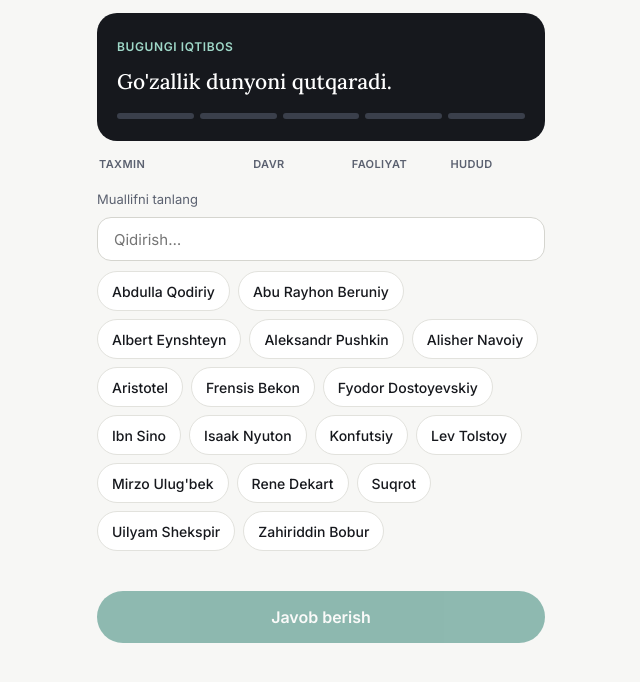
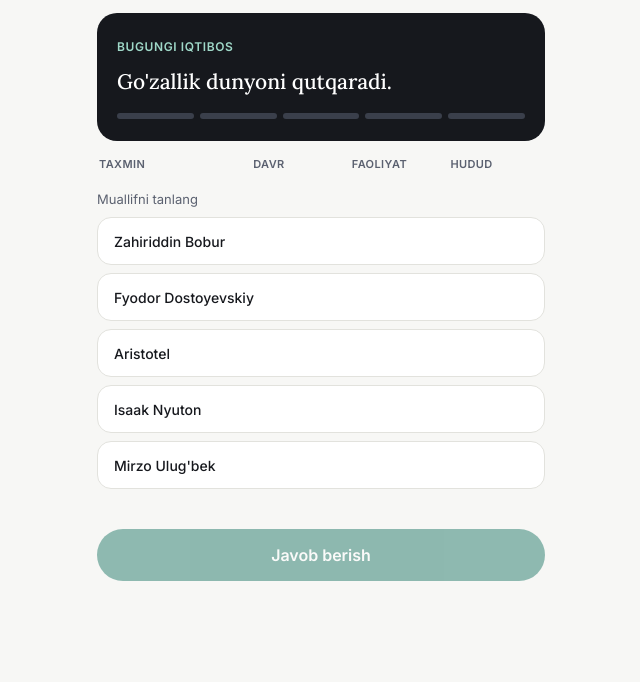
Before and after one commit to elyormirzo/sitata, a plain HTML site: page index.html in a window 1280 px wide. Shown: the part 82-764 px from the top of the page, without its empty margins (319-959 px from the left). Drawn offline with Linux system fonts and the light colour scheme.

Commit message:
Har kuni faqat 5 ta muallif varianti chiqadi
To'g'ri muallif va 4 ta tasodifiy muallif; tanlov kun raqamiga bog'liq,
shuning uchun hamma uchun bir xil. Qidiruv maydoni olib tashlandi.

Co-Authored-By: Claude Opus 5.5 <noreply@anthropic.com>
Claude-Session: https://claude.ai/code/session_01LGQd5ekqCYMKz1HfaMwQ6x

```diff
--- a/index.html
+++ b/index.html
@@ -80,17 +80,15 @@
   }
   button.ikkinchi { background: #fff; color: var(--qora); border: 1px solid var(--chegara); }
   /* Mualliflar tugmalari */
-  .qidiruv { height: 44px; margin-top: 0; font-size: 15px; }
-  .mualliflar { display: flex; flex-wrap: wrap; gap: 8px; }
+  .mualliflar { display: flex; flex-direction: column; gap: 8px; }
   .muallif {
-    height: auto; min-height: 40px; padding: 8px 14px; border-radius: 20px;
+    height: auto; min-height: 48px; padding: 10px 16px; border-radius: 14px; text-align: left;
     background: #fff; color: var(--qora); border: 1px solid var(--chegara);
     font: 500 14px Inter, sans-serif; transition: background .15s, border-color .15s, transform .1s;
   }
   .muallif:active { transform: scale(.96); }
   .muallif.tanlandi { background: var(--yashil); color: #fff; border-color: var(--yashil); }
   .muallif:disabled { cursor: default; background: #EDEDEA; color: #A3A6AE; text-decoration: line-through; border-color: #EDEDEA; }
-  .muallif-bosh { width: 100%; font-size: 13px; color: var(--kulrang); padding: 8px 0; text-align: center; }
   button:disabled.asosiy { opacity: .45; cursor: default; }
   .xabar { min-height: 20px; font-size: 14px; color: #8A2E0A; }
 
@@ -128,8 +126,7 @@
   <div class="ishora yashirin" id="ishora"></div>
 
   <form class="kiritish" id="forma">
-    <label for="qidiruv">Muallifni tanlang</label>
-    <input id="qidiruv" class="qidiruv" type="search" placeholder="Qidirish…" autocomplete="off">
+    <label>Muallifni tanlang</label>
     <div class="mualliflar" id="mualliflar"></div>
     <div class="xabar" id="xabar"></div>
     <button type="submit" class="asosiy" id="yuborish" disabled>Javob berish</button>
@@ -192,6 +189,32 @@ const MAX_URINISH = 5;
 const bugungiKun = Math.floor((Date.now() + 5 * 3600 * 1000) / 86400000); // Toshkent vaqti (UTC+5)
 const bugungi = IQTIBOSLAR[bugungiKun % IQTIBOSLAR.length];
 const togriMuallif = MUALLIFLAR[bugungi.muallif];
+
+// ===== 3a. BUGUNGI 5 TA VARIANT =====
+// To'g'ri muallif + 4 ta tasodifiy boshqa muallif. Tasodif kun raqamiga bog'liq,
+// shuning uchun hamma odamda bir kunda bir xil 5 ta variant chiqadi.
+const VARIANTLAR_SONI = 5;
+function urugliTasodif(urug) {
+  return () => {
+    urug = (urug + 0x6D2B79F5) | 0;
+    let t = Math.imul(urug ^ (urug >>> 15), 1 | urug);
+    t = (t + Math.imul(t ^ (t >>> 7), 61 | t)) ^ t;
+    return ((t ^ (t >>> 14)) >>> 0) / 4294967296;
+  };
+}
+function aralashtir(royxat, tasodif) {
+  const a = royxat.slice();
+  for (let i = a.length - 1; i > 0; i--) {
+    const j = Math.floor(tasodif() * (i + 1));
+    [a[i], a[j]] = [a[j], a[i]];
+  }
+  return a;
+}
+const tasodif = urugliTasodif(bugungiKun);
+const bugungiVariantlar = aralashtir([
+  bugungi.muallif,
+  ...aralashtir(Object.keys(MUALLIFLAR).filter((ism) => ism !== bugungi.muallif), tasodif).slice(0, VARIANTLAR_SONI - 1),
+], tasodif);
 
 // ===== 4. O'YIN HOLATI (brauzer xotirasida saqlanadi) =====
 let holat = { kun: bugungiKun, taxminlar: [], tugadi: false, yutdi: false };
@@ -291,7 +314,6 @@ $("forma").addEventListener("submit", (e) => {
   else if (holat.taxminlar.length >= MAX_URINISH) { holat.tugadi = true; }
 
   tanlangan = null;
-  $("qidiruv").value = "";
   saqlash();
   chiz();
 });
@@ -313,15 +335,13 @@ $("ulashish").addEventListener("click", async () => {
 });
 
 // ===== 9. MUALLIFLAR TUGMALARI =====
-// Ismni yozish o'rniga bosib tanlanadi. Qidiruv maydoni ro'yxatni qisqartiradi.
+// Ismni yozish o'rniga bugungi 5 ta variantdan biri bosib tanlanadi.
 let tanlangan = null;
 
 function mualliflarniChiz() {
-  const soz = $("qidiruv").value.trim().toLowerCase();
   const quti = $("mualliflar");
   quti.innerHTML = "";
-  const ismlar = Object.keys(MUALLIFLAR).sort().filter((ism) => ism.toLowerCase().includes(soz));
-  ismlar.forEach((ism) => {
+  bugungiVariantlar.forEach((ism) => {
     const b = document.createElement("button");
     b.type = "button";
     b.className = "muallif" + (ism === tanlangan ? " tanlandi" : "");
@@ -334,12 +354,9 @@ function mualliflarniChiz() {
     });
     quti.appendChild(b);
   });
-  if (!ismlar.length) quti.innerHTML = '<div class="muallif-bosh">Hech kim topilmadi</div>';
   $("yuborish").disabled = !tanlangan;
   $("yuborish").textContent = tanlangan ? "Javob berish: " + tanlangan : "Javob berish";
 }
-
-$("qidiruv").addEventListener("input", mualliflarniChiz);
 
 chiz();
 </script>
```
